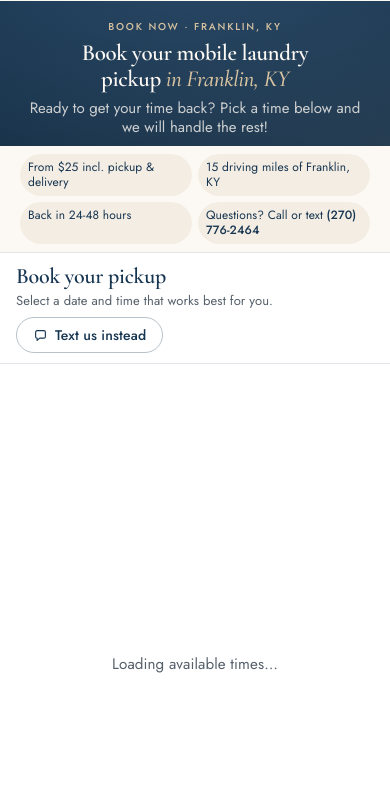
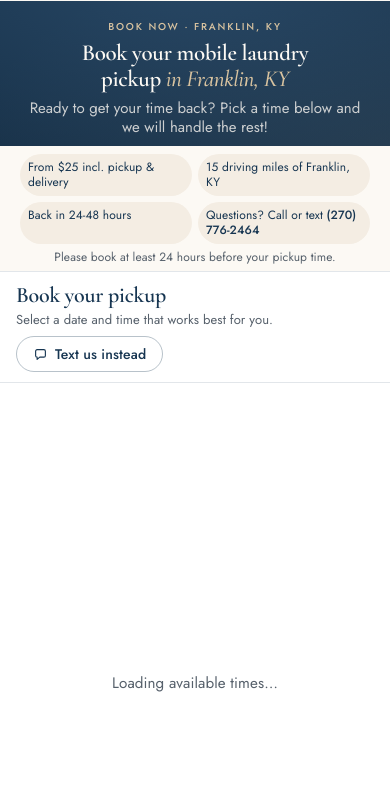
Before and after one commit to kmelvin99/kerrier-laundry-preview, a plain HTML site: page scheduling_page.html in a window 390 px wide. Shown: the part 51-844 px from the top of the page. Drawn offline with Linux system fonts and the light colour scheme; a script that the page names is missing.

Commit message:
Preview of kerrier-laundry 71e4e15 (preview/booking-notice). Not the live site.

```diff
--- a/business.styles.css
+++ b/business.styles.css
@@ -1229,3 +1229,24 @@ html.menu-open .deals-tab { opacity: 0; visibility: hidden; }
 @media (max-width: 600px) {
     body.page-book .book-hero h1 { font-size: 1.4375rem; }
 }
+
+/* ==========================================================
+   v21: 24-hour notice on the booking page, above the
+   calendar. Compact on phones so the first bookable date
+   stays on the first screen at 390x844 and 360x800.
+   ========================================================== */
+.book-notice {
+    margin: 0 0 12px;
+    font-size: .875rem;
+    line-height: 1.35;
+    color: var(--muted);
+    text-align: center;
+}
+@media (max-width: 833px) {
+    body.page-book .book-notice {
+        margin: 0 0 6px;
+        font-size: .75rem;
+        line-height: 1.25;
+    }
+    body.page-book .book-quick { margin-bottom: 6px; }
+}
--- a/scheduling_page.html
+++ b/scheduling_page.html
@@ -23,7 +23,7 @@
     <link rel="preconnect" href="https://res.cloudinary.com">
     <link rel="preload" href="fonts/cormorant-garamond-latin.woff2" as="font" type="font/woff2" crossorigin>
     <link rel="preload" href="fonts/jost-latin.woff2" as="font" type="font/woff2" crossorigin>
-    <link rel="stylesheet" href="business.styles.css?v=20">
+    <link rel="stylesheet" href="business.styles.css?v=21">
     <script>document.documentElement.classList.add("js");</script>
     <script>
         if (!location.hash) {
@@ -114,6 +114,7 @@ ml('account', '2742056');
                         <li>Back in 24-48 hours</li>
                         <li>Questions? Call or text <a href="tel:+12707762464">(270) 776-2464</a></li>
                     </ul>
+                    <p class="book-notice">Please book at least 24 hours before your pickup time.</p>
                     <div class="cal-card">
                         <div class="cal-card-head">
                             <div class="cal-card-head-text">
```
Also changed, not shown: about.html (+1 -1 lines), faq.html (+1 -1 lines), index.html (+1 -1 lines), services.html (+1 -1 lines), 1 other file.
